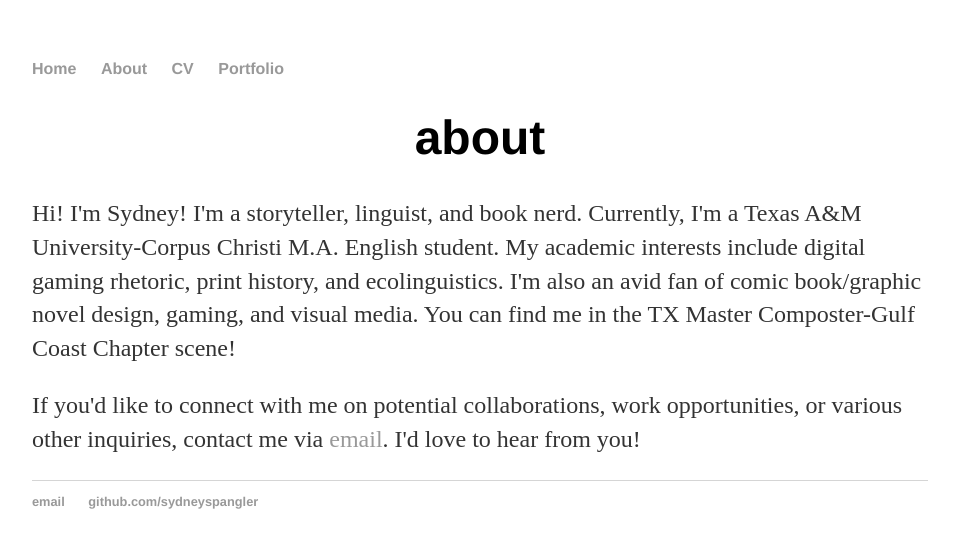
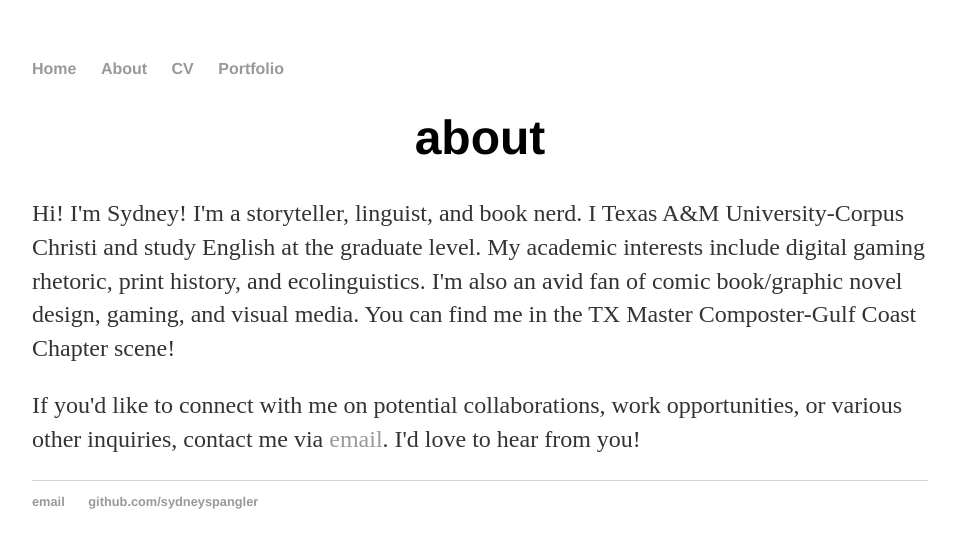
Before and after one commit to sydneyspangler/sydneyspangler.github.io, a Jekyll site: the page built from about/index.html, in a window 1280 px wide. Shown: the top 548 px of the page, without its empty margins (160-1119 px from the left). Built offline with Jekyll 4.4.1, drawn with Linux system fonts in a browser that asks for light colours.

Commit message:
Update index.html

```diff
--- a/about/index.html
+++ b/about/index.html
@@ -6,6 +6,6 @@
 	<div align="center">
 	<h1>about</h1>
 	</div>
-	<p>Hi! I'm Sydney! I'm a storyteller, linguist, and book nerd. Currently, I'm a Texas A&amp;M University-Corpus Christi M.A. English student. My academic interests include digital gaming rhetoric, print history, and ecolinguistics. I'm also an avid fan of comic book/graphic novel design, gaming, and visual media. You can find me in the TX Master Composter-Gulf Coast Chapter scene!</p>
+	<p>Hi! I'm Sydney! I'm a storyteller, linguist, and book nerd. I Texas A&amp;M University-Corpus Christi and study English at the graduate level. My academic interests include digital gaming rhetoric, print history, and ecolinguistics. I'm also an avid fan of comic book/graphic novel design, gaming, and visual media. You can find me in the TX Master Composter-Gulf Coast Chapter scene!</p>
 	<p>If you'd like to connect with me on potential collaborations, work opportunities, or various other inquiries, contact me via <a href="mailto:spangler.sydney@gmail.com">email</a>. I'd love to hear from you!</p>
 </div><!-- /.blurb -->
```
